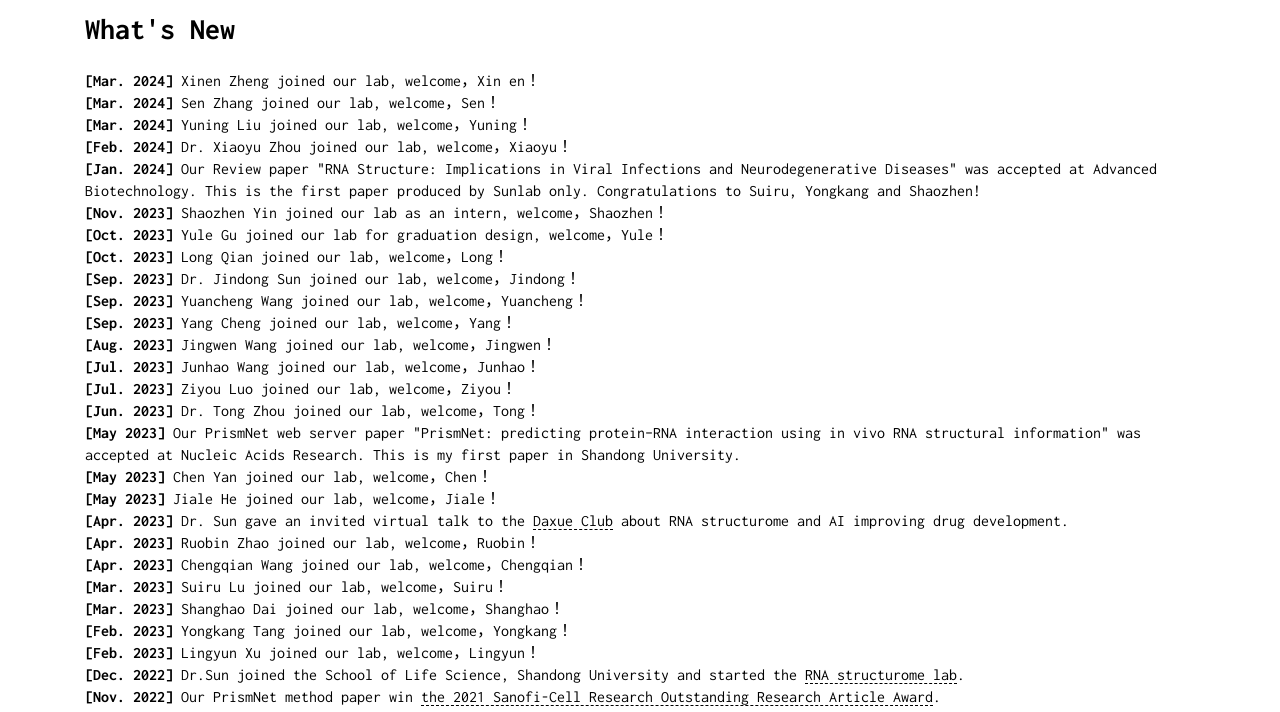
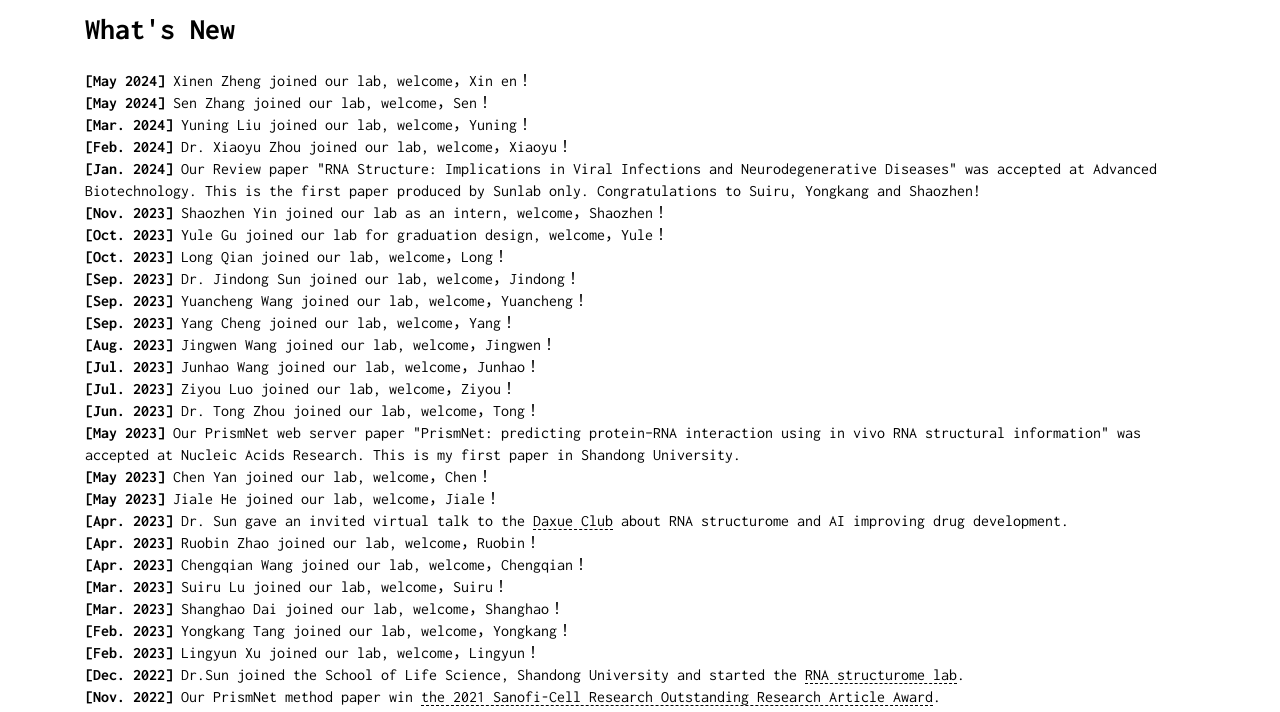
Before and after one commit to sunlei0227/sunlei0227.github.io, a Jekyll site: the page index.html, which Jekyll copies as it is, in a window 1280 px wide and 900 px high, scrolled down 378 px, cut to the strip 188-900 px from the top of the window. Built offline with Jekyll 4.4.1, drawn with Linux system fonts in a browser that asks for light colours; comment, search, counter and statistics services are not loaded.

Commit message:
Update index.html

```diff
--- a/index.html
+++ b/index.html
@@ -184,8 +184,8 @@
             <h2>What's New</h2>
 
             <p>
-                <strong>[Mar. 2024]</strong> Xinen Zheng joined our lab, welcome，Xin en！<br />
-                <strong>[Mar. 2024]</strong> Sen Zhang joined our lab, welcome，Sen！<br />
+                <strong>[May 2024]</strong> Xinen Zheng joined our lab, welcome，Xin en！<br />
+                <strong>[May 2024]</strong> Sen Zhang joined our lab, welcome，Sen！<br />
                 <strong>[Mar. 2024]</strong> Yuning Liu joined our lab, welcome，Yuning！<br />
                 <strong>[Feb. 2024]</strong> Dr. Xiaoyu Zhou joined our lab, welcome，Xiaoyu！<br />
                 <strong>[Jan. 2024]</strong> Our Review paper "RNA Structure: Implications in Viral Infections and Neurodegenerative Diseases" was accepted at Advanced Biotechnology. This is the first paper produced by Sunlab only. Congratulations to Suiru, Yongkang and Shaozhen!<br />
```
